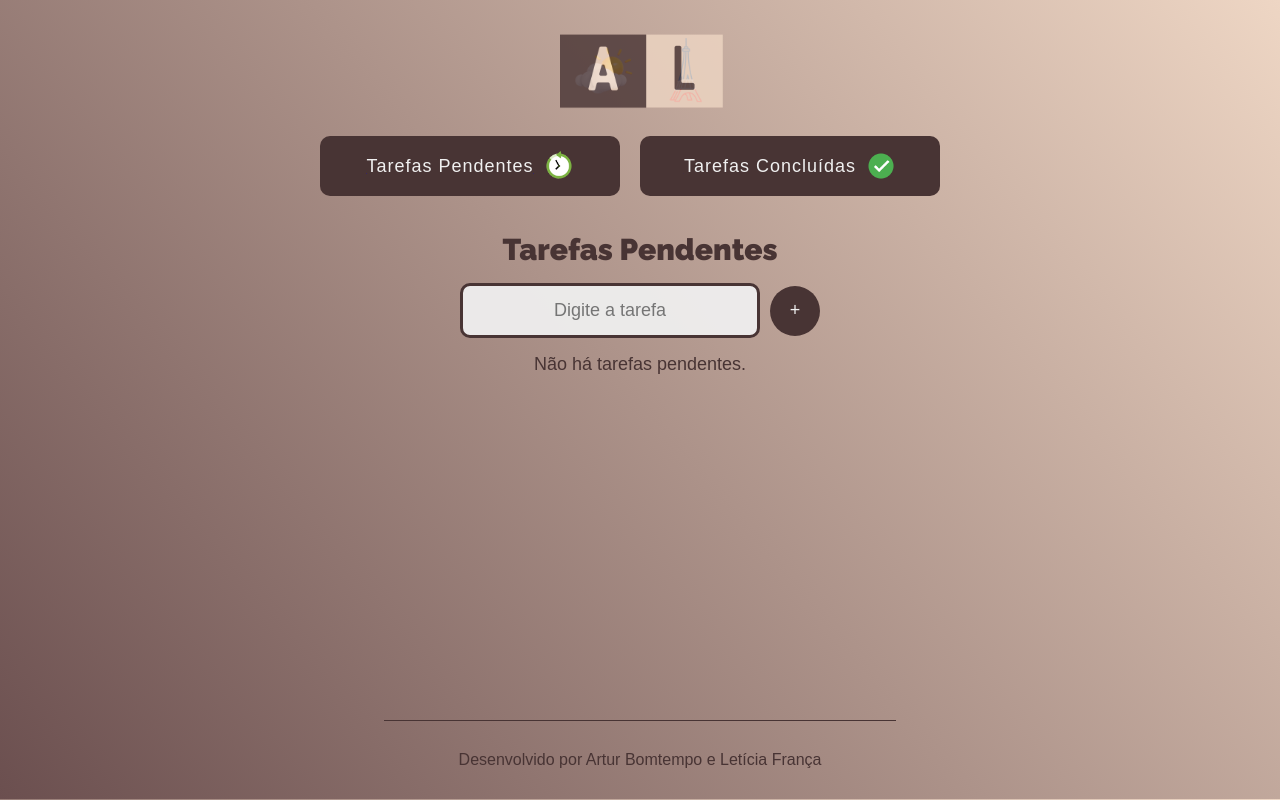
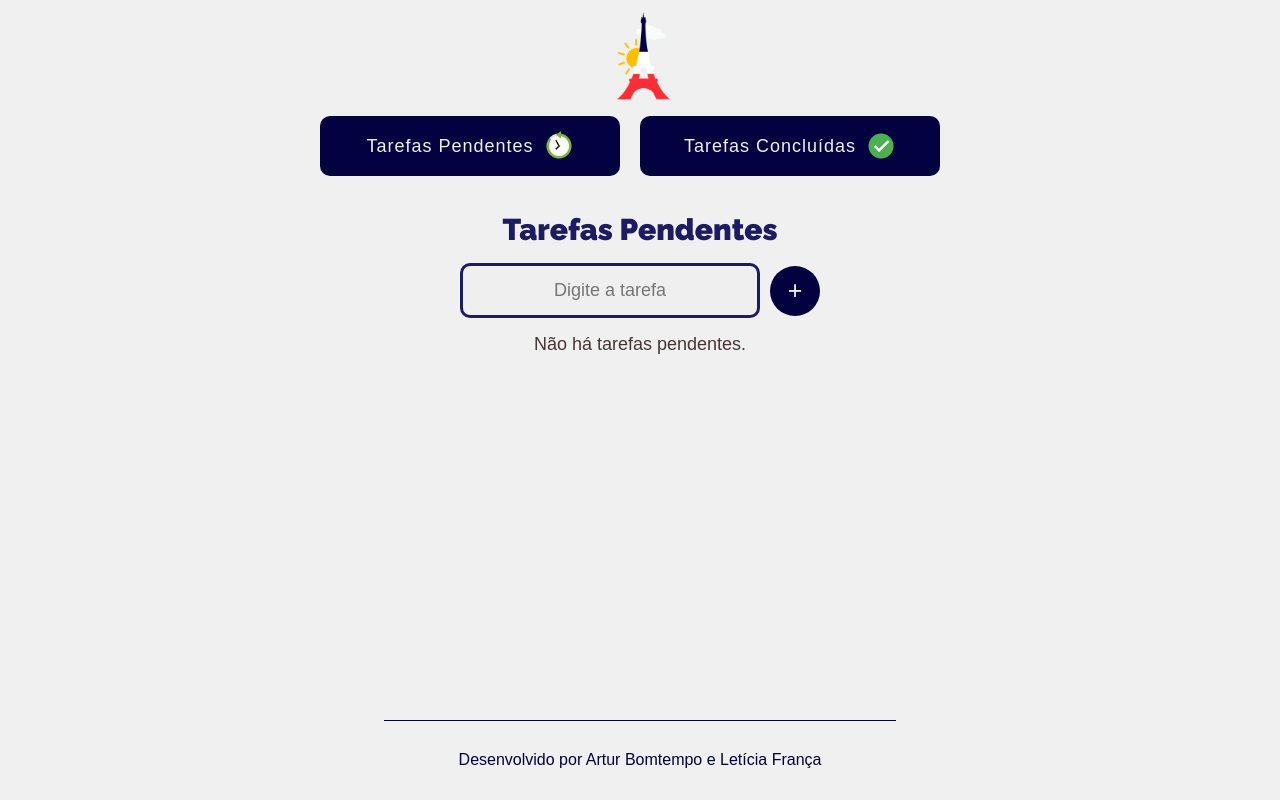
Before and after one commit to arturbomtempo-dev/listify, a React (Vite) app: page / in a window 1280 px wide. Built offline with nearby package versions, Linux system fonts and the light colour scheme.

Commit message:
Logo and color update

```diff
--- a/index.html
+++ b/index.html
@@ -3,7 +3,7 @@
   <head>
     <meta charset="UTF-8" />
     <meta name="authors" content="Artur Bomtempo and Letícia França" />
-    <link rel="icon" type="image/svg+xml" href="images/Icons/checklist-icon.png" />
+    <link rel="icon" type="image/svg+xml" href="./public/images/logo.png" />
     <meta name="viewport" content="width=device-width, initial-scale=1.0" />
     <title>To-do list</title>
     <!-- === Fonts === -->
--- a/src/assets/styles/Footer/Footer.style.js
+++ b/src/assets/styles/Footer/Footer.style.js
@@ -11,14 +11,14 @@ export const SeparationLine = styled.hr`
     width: 40%;
     border: 0;
     height: 1px;
-    background-color: #483434;
+    background-color: #030140;
 `;
 
 export const FooterText = styled.p`
     text-align: center;
     font-family: 'Poppins', sans-serif;
     padding-top: 30px;
-    color: #483434;
+    color: #030140;
     margin-bottom: 30px;
 
     @media screen and (max-width: 1080px){
--- a/src/assets/styles/TaskApp/TaskApp.style.js
+++ b/src/assets/styles/TaskApp/TaskApp.style.js
@@ -17,9 +17,9 @@ export const ButtonContainer = styled.div`
 
 export const LogoContainer = styled.div`
     img{
-        width: 200px;
-        margin-top: -50px;
-        margin-bottom: -30px;
+        width: 100px;
+        margin-top: -10px;
+        margin-bottom: 10px;
     }
 `;
 
@@ -28,7 +28,7 @@ export const PageButton = styled.button`
     align-items: center;
     justify-content: center;
     flex-direction: row;
-    background-color: #483434;
+    background-color: #030140;
     border: 0;
     width: 300px;
     height: 60px;
@@ -41,13 +41,13 @@ export const PageButton = styled.button`
     color: #f0f0f0;
     font-weight: 500;
     letter-spacing: 1px;
-    text-decoration: underline #483434;
+    text-decoration: underline #030140;
     transition: ease 0.5s;
     cursor: pointer;
 
     &:hover {
-        background-color: #6B4F4F;
-        text-decoration: underline #6B4F4F;
+        background-color: #1D1B64;
+        text-decoration: underline #1D1B64;
     }
 
     img{
@@ -62,7 +62,7 @@ export const PageButton = styled.button`
 `;
 
 export const Title = styled.h1`
-    color: #483434;
+    color: #1D1B64;
     font-family: 'Raleway', sans-serif;
     font-size: 30px;
     margin-top: 20px;
@@ -83,24 +83,24 @@ export const TaskInput = styled.input`
     font-size: 18px;
     font-family: 'Poppins', sans-serif;
     text-align: center;
-    border: solid 3px #483434;
-    background-color: #f0f0f0f0;
-    color: #483434;
+    border: solid 3px #1D1B64;
+    background-color: #F0F0F0F0;
+    color: #030140;
     font-weight: 500;
 `;
 
 export const AddTasksButton = styled.button`
     width: 50px;
     height: 50px;
-    font-size: 18px;
+    font-size: 25px;
     border: 0;
     border-radius: 50%;
-    background-color: #483434;
+    background-color: #030140;
     color: #f0f0f0;
     transition: ease 0.5s;
     cursor: pointer;
 
     &:hover {
-        background-color: #6B4F4F;
+        background-color: #1D1B64;
     }
 `;
--- a/src/assets/styles/TaskList/TaskList.style.js
+++ b/src/assets/styles/TaskList/TaskList.style.js
@@ -31,7 +31,7 @@ export const CheckboxCompleted = styled.input`
         justify-content: center;
         width: 25px;
         height: 25px;
-        background-color: #483434;
+        background-color: #030140;
     }
 
     &:checked:after{
@@ -39,7 +39,7 @@ export const CheckboxCompleted = styled.input`
         display: block;
         width: 5px;
         height: 10px;
-        border: solid #EED6C4;
+        border: solid #f0f0f0;
         border-width: 0 3px 3px 0;
         -webkit-transform: rotate(45deg);
         -ms-transform: rotate(45deg);
@@ -57,7 +57,7 @@ export const TaskText = styled.p`
     flex-direction: row;
     text-align: center;
     margin-top: 5px;
-    color: #483434;
+    color: #0f0f0f;
     font-size: 18px;
     font-family: 'Poppins', sans-serif;
 `;
--- a/src/assets/styles/index.js
+++ b/src/assets/styles/index.js
@@ -8,7 +8,8 @@ export const GlobalStyles = createGlobalStyle`
     }
 
     body{
-        background: linear-gradient(50deg, #6B4F4F, #EED6C4);
+        /* background: linear-gradient(50deg, #030140, #f0f0f0); */
+        background-color: #F0f0f0f0;
         background-position: center;
         background-size: cover;
         background-repeat: repeat-y;
@@ -18,11 +19,11 @@ export const GlobalStyles = createGlobalStyle`
         }
 
         &::-webkit-scrollbar-track {
-            background: #EED6C4;
+            background: #f0f0f0;
         }
 
         &::-webkit-scrollbar-thumb {
-            background-color: #483434;
+            background-color: #030140;
             width: 10px;
         }
     }
```
Also changed, not shown: public/images/bandeira.svg (added), public/images/logo.png.
